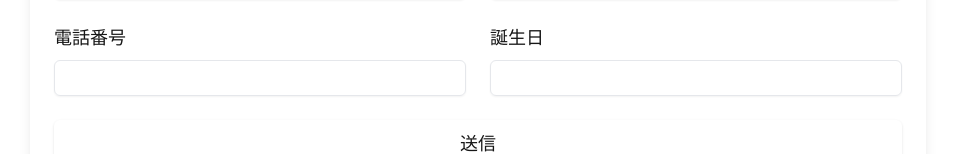
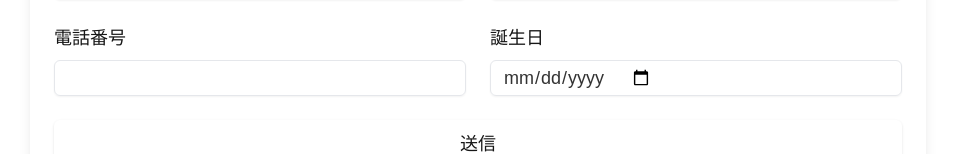
Before and after one commit to UETAKU32/otera-system, a Next.js app in the folder frontend/: page /members in a window 1280 px wide. Shown: the part 200-354 px from the top of the page, without its empty margins (162-1117 px from the left). Built offline with nearby package versions, Linux system fonts and the light colour scheme.

Commit message:
react hook form でフォームを実装

```diff
--- a/frontend/app/components/MemberInfoForm.tsx
+++ b/frontend/app/components/MemberInfoForm.tsx
@@ -6,41 +6,24 @@ import { Input } from "@/components/ui/input"
 import { Label } from "@/components/ui/label"
 import { Select, SelectContent, SelectItem, SelectTrigger, SelectValue } from "@/components/ui/select"
 import { Member } from '../types/member'
+import { useForm } from 'react-hook-form'
 
 export default function MemberInfoForm() {
-  const [formData, setFormData] = useState({
-    name: '',
-    address: '',
-    phoneNumber: '',
-    birthday: '',
-  })
-
-  const handleChange = (e: React.ChangeEvent<HTMLInputElement>) => {
-    const { name, value } = e.target
-    setFormData(prev => ({ ...prev, [name]: value }))
-  }
-
-  const handleSelectChange = (value: string, name: string) => {
-    setFormData(prev => ({ ...prev, [name]: value }))
-  }
-
+  const { register, handleSubmit, formState: { errors }, reset } = useForm();
   const [loading, setLoading] = useState<boolean>(false);
   const [error, setError] = useState<string | null>(null);
   const [success, setSuccess] = useState<string | null>(null);
 
-  const handleSubmit = async (e: React.FormEvent) => {
-    e.preventDefault()
-    // ここで実際のデータ送信処理を行う
+  const onSubmit = async (data: any) => {
     setLoading(true);
     setError(null);
     setSuccess(null);
 
-
     const newMember: Omit<Member, "id"> = {
-      name: formData.name,
-      address: formData.address,
-      phoneNumber: formData.phoneNumber,
-      birthday: new Date(formData.birthday), // ここは日付の処理が必要かもしれません。
+      name: data.name,
+      address: data.address,
+      phoneNumber: data.phoneNumber,
+      birthday: new Date(data.birthday),
     };
 
     try {
@@ -57,19 +40,13 @@ export default function MemberInfoForm() {
       }
 
       setSuccess("メンバーが正常に作成されました");
-
-      setFormData({
-        name: '',
-        address: '',
-        phoneNumber: '',
-        birthday: '',
-      })
+      reset(); // フォームをリセット
     } catch (error: any) {
       setError(error.message);
     } finally {
       setLoading(false);
     }
-  }
+  };
 
   const displayOptions = [
     { id: "name", label: "名前" },
@@ -80,37 +57,29 @@ export default function MemberInfoForm() {
 
   return (
     <div className="container mx-auto px-4 py-8">
-      <form onSubmit={handleSubmit} className="space-y-6 max-w-4xl mx-auto p-6 bg-white rounded-lg shadow-lg">
+      <form onSubmit={handleSubmit(onSubmit)} className="space-y-6 max-w-4xl mx-auto p-6 bg-white rounded-lg shadow-lg">
         <h2 className="text-3xl md:text-4xl font-bold text-center mb-8">檀家情報入力フォーム</h2>
         <div className="grid grid-cols-1 md:grid-cols-2 gap-6">
           {displayOptions.map(option => (
             <div key={option.id} className="space-y-2">
               <Label htmlFor={option.id} className="text-lg">{option.label}</Label>
-              {option.id === 'status' ? (
-                <Select onValueChange={(value) => handleSelectChange(value, 'status')}>
-                  <SelectTrigger className="w-full">
-                    <SelectValue placeholder="ステータスを選択" />
-                  </SelectTrigger>
-                  <SelectContent>
-                    <SelectItem value="active">有効</SelectItem>
-                    <SelectItem value="inactive">無効</SelectItem>
-                    <SelectItem value="pending">保留中</SelectItem>
-                  </SelectContent>
-                </Select>
-              ) : (
-                <Input
-                  id={option.id}
-                  name={option.id}
-                  value={formData[option.id as keyof typeof formData]}
-                  onChange={handleChange}
-                  required
-                  className="w-full text-lg py-2"
-                />
-              )}
+              {/* 入力欄 */}
+              <Input
+                {...register(option.id, { required: true })} // useForm の register を使用
+                id={option.id}
+                type={option.id === 'birthday' ? 'date' : 'text'} // birthday フィールドを date 型に変更
+                className="w-full text-lg py-2"
+                style={{ color: '#333' }}
+              />
+              {/* エラーメッセージ表示 */}
+              {errors[option.id]?.type === 'required' && <span className="text-red-500">必須項目です</span>}
             </div>
           ))}
         </div>
-        <Button type="submit" className="w-full text-lg py-6">送信</Button>
+        <Button type="submit" className="w-full text-lg py-6" disabled={loading}>送信</Button>
+        {loading && <p>送信中...</p>}
+        {error && <p className="text-red-500">{error}</p>}
+        {success && <p className="text-green-500">{success}</p>}
       </form>
     </div>
   )
--- a/frontend/package.json
+++ b/frontend/package.json
@@ -22,6 +22,7 @@
     "next": "15.0.1",
     "react": "^18.2.0",
     "react-dom": "^18.2.0",
+    "react-hook-form": "^7.53.2",
     "tailwind-merge": "^2.5.4"
   },
   "devDependencies": {
```
Also changed, not shown: 1 other file (tests, documents, lock files or other folders).
